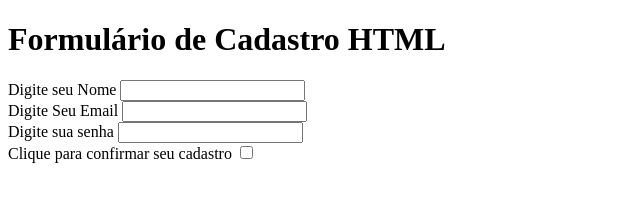
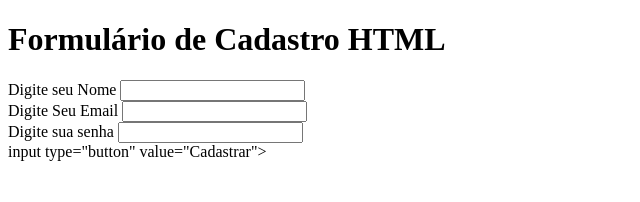
Before and after one commit to MouraWanderson/modulo_2, a plain HTML site: page index.html in a window 1280 px wide. Shown: the full height of the page, 0-640 px from the left. Drawn offline with Linux system fonts and the light colour scheme.

Commit message:
Update index.html

```diff
--- a/index.html
+++ b/index.html
@@ -18,8 +18,7 @@
         <label for="senha">Digite sua senha</label>
         <input type="password" name="senha" id="senha">
         <br>
-        <label for="checkbox">Clique para confirmar seu cadastro</label>
-        <input type="checkbox" name="Confirmar Cadastro" id="checkbox">
+        input type="button" value="Cadastrar">
 
     </form>
 
```
